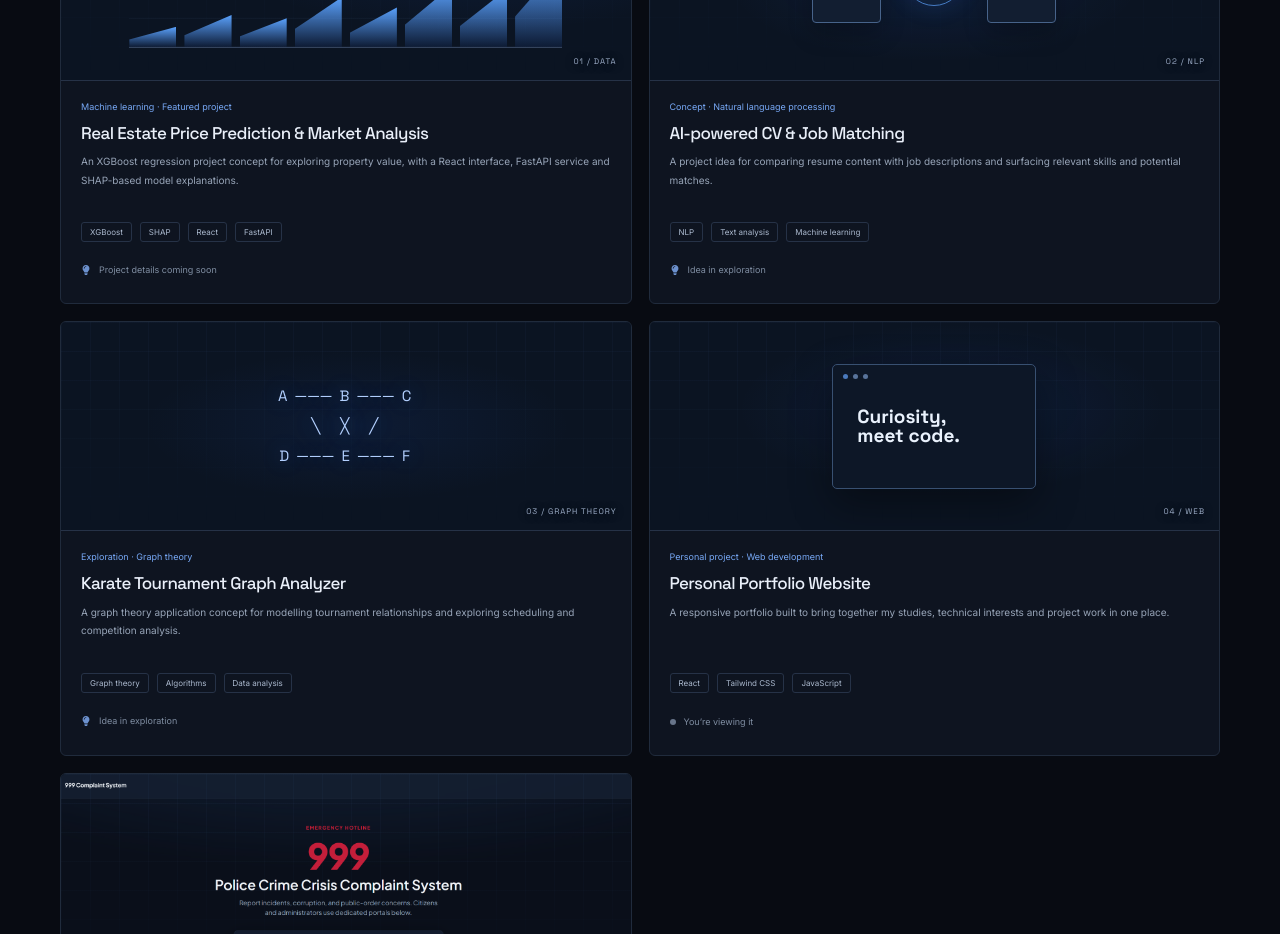
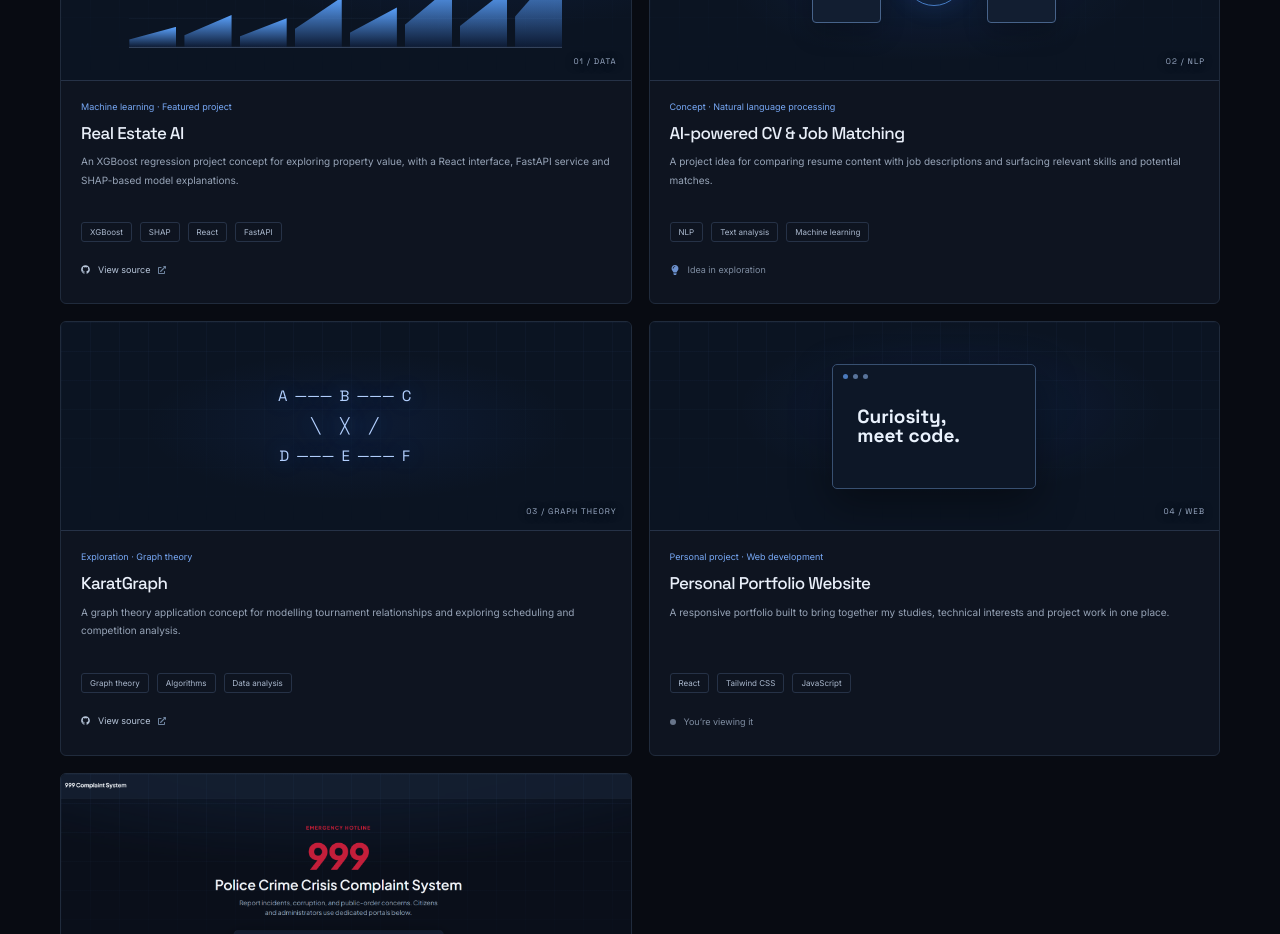
Before and after one commit to DhaneeraDulvanya/portfolio, a React (Vite) app: page / in a window 1280 px wide. Shown: the part 3320-4254 px from the top of the page. Built offline with nearby package versions, Linux system fonts and the light colour scheme.

Commit message:
Change project names

```diff
--- a/src/components/Projects.jsx
+++ b/src/components/Projects.jsx
@@ -3,11 +3,12 @@ import { FaExternalLinkAlt, FaGithub, FaLightbulb } from 'react-icons/fa'
 const projects = [
   {
     category: 'Machine learning · Featured project',
-    title: 'Real Estate Price Prediction & Market Analysis',
+    title: 'Real Estate AI',
     description: 'An XGBoost regression project concept for exploring property value, with a React interface, FastAPI service and SHAP-based model explanations.',
     technologies: ['XGBoost', 'SHAP', 'React', 'FastAPI'],
     art: 'art-real-estate',
-    status: 'Project details coming soon',
+    status: 'View source',
+    href: 'https://github.com/DhaneeraDulvanya/Sri-Lankan-Land-Price-Prediction-and-Real-Estate-Market-Analysis-System',
     idea: true,
   },
   {
@@ -21,11 +22,12 @@ const projects = [
   },
   {
     category: 'Exploration · Graph theory',
-    title: 'Karate Tournament Graph Analyzer',
+    title: 'KaratGraph',
     description: 'A graph theory application concept for modelling tournament relationships and exploring scheduling and competition analysis.',
     technologies: ['Graph theory', 'Algorithms', 'Data analysis'],
     art: 'art-karate',
-    status: 'Idea in exploration',
+    status: 'View Source',
+    href: "https://github.com/DhaneeraDulvanya/KaratGraph",
     idea: true,
   },
   {
```
